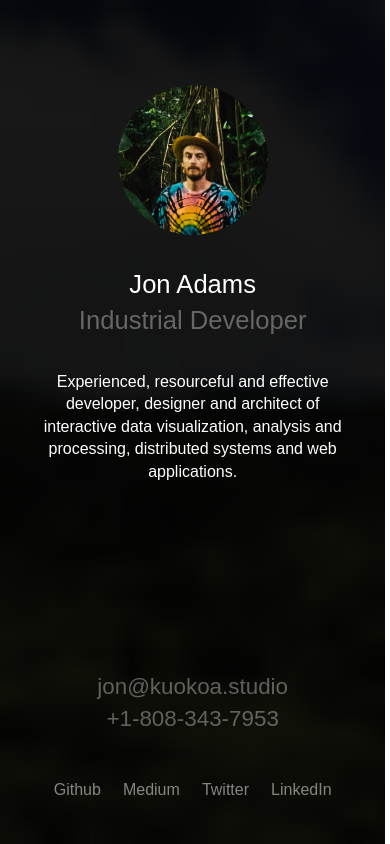
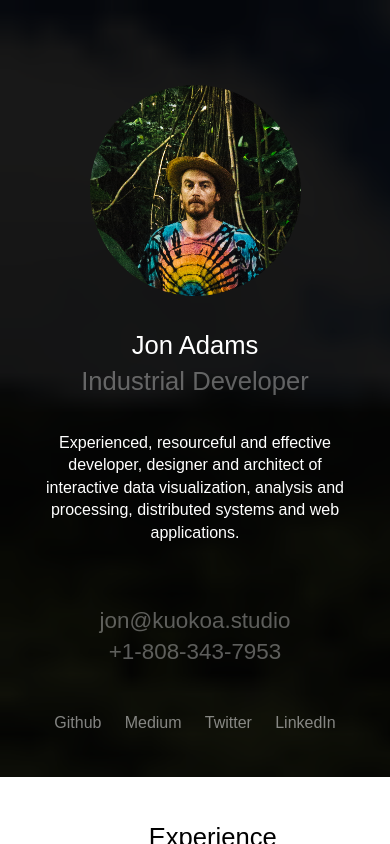
Before and after one commit to kuokoa/daetal.us, a plain HTML site: page resume/index.html in a window 390 px wide. Drawn offline with Linux system fonts and the light colour scheme; a web font is replaced by a local one.

Commit message:
css tweaks

```diff
--- a/resume/resume.css
+++ b/resume/resume.css
@@ -13,6 +13,7 @@ html, body, #resume {
   background-size: auto 100%;
   overflow: hidden;
 }
+
 #resume {
   font-size: .75rem;
 }
@@ -21,7 +22,6 @@ a, a:link, a:active, a:visited, a:hover {
 }
 #overview {
   width: 25vw;
-  min-width: 300px;
   background: rgba(0,0,0,.9);
   padding: 2rem;
   color: white;
@@ -164,7 +164,21 @@ a, a:link, a:active, a:visited, a:hover {
 #work .job {
   position: relative;
   margin: 0 0 2rem 0;
-  padding: 1.4rem;
+  padding: 1.8rem 1.4rem;
   background: whiteSmoke linear-gradient(180deg, whiteSmoke, #eee);
   border-radius: .25rem;
 }
+
+@media (max-width: 768px) {
+  #resume {
+    display: block;
+    overflow: auto;
+  }
+  #overview {
+    width: auto;
+  }
+  #basics img {
+    width: auto;
+    height: 25vh;
+  }
+}
```
